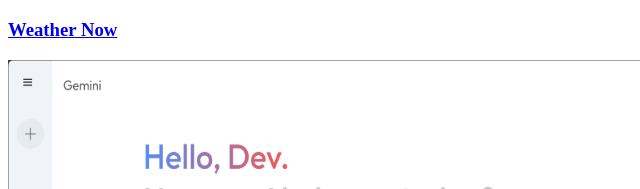
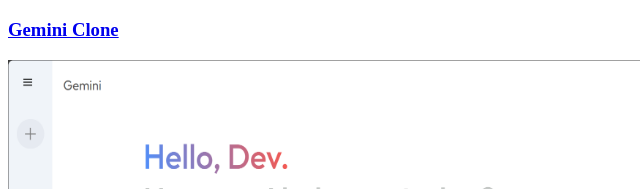
Before and after one commit to HammadRazaFarooqi/Hammad-Portfolio, a plain HTML site: page index.html in a window 1280 px wide. Shown: the part 1155-1344 px from the top of the page, 0-640 px from the left. Drawn offline with Linux system fonts and the light colour scheme.

Commit message:
change in index.html

```diff
--- a/index.html
+++ b/index.html
@@ -25,7 +25,7 @@
     <h3><a href="https://weathernowbyhammad.netlify.app/">Weather Now</a></h3>
     <img src="./assets/images/weatherapp.png" alt="Weather Now" width="700" height="400">
 
-    <h3><a href="https://geminiclonegoogle.netlify.app/">Weather Now</a></h3>
+    <h3><a href="https://geminiclonegoogle.netlify.app/">Gemini Clone</a></h3>
     <img src="./assets/images/geminiclone.png" alt="Gemini Clone" width="700" height="400">
 
 
```
